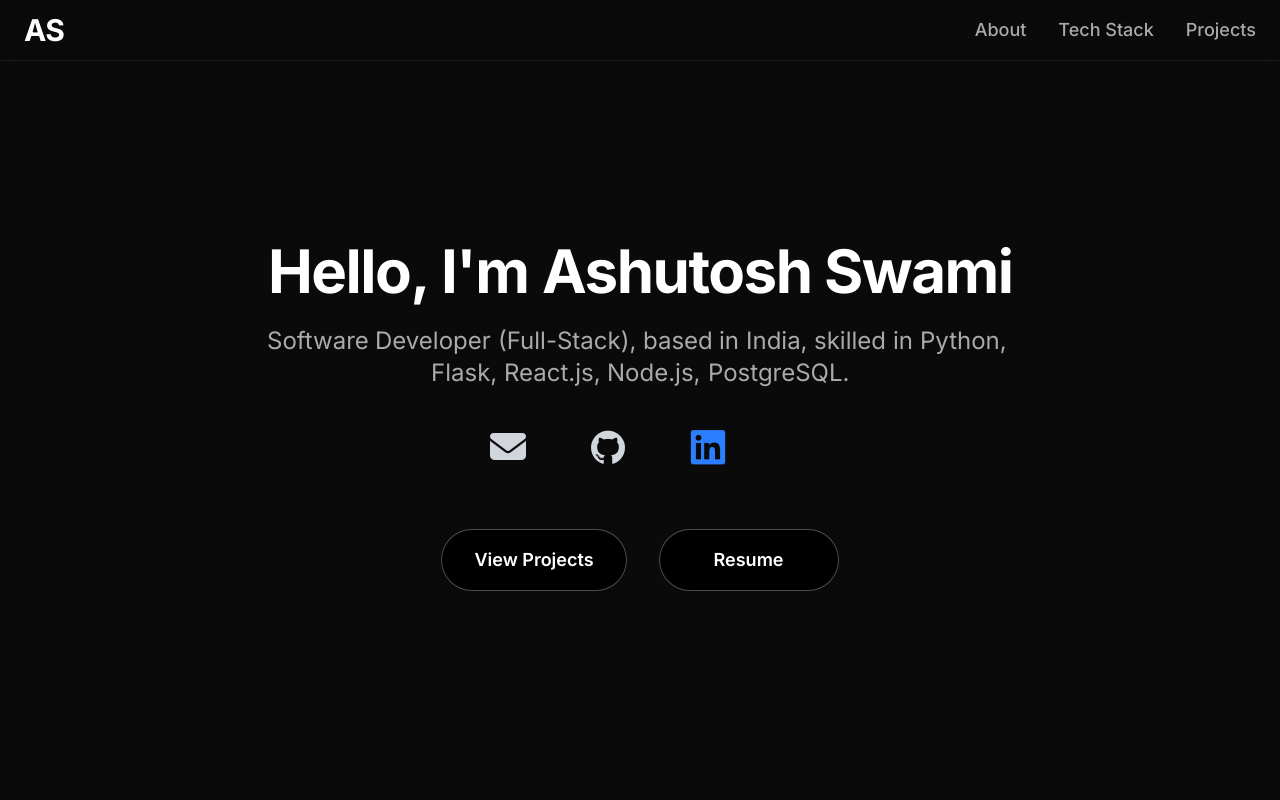
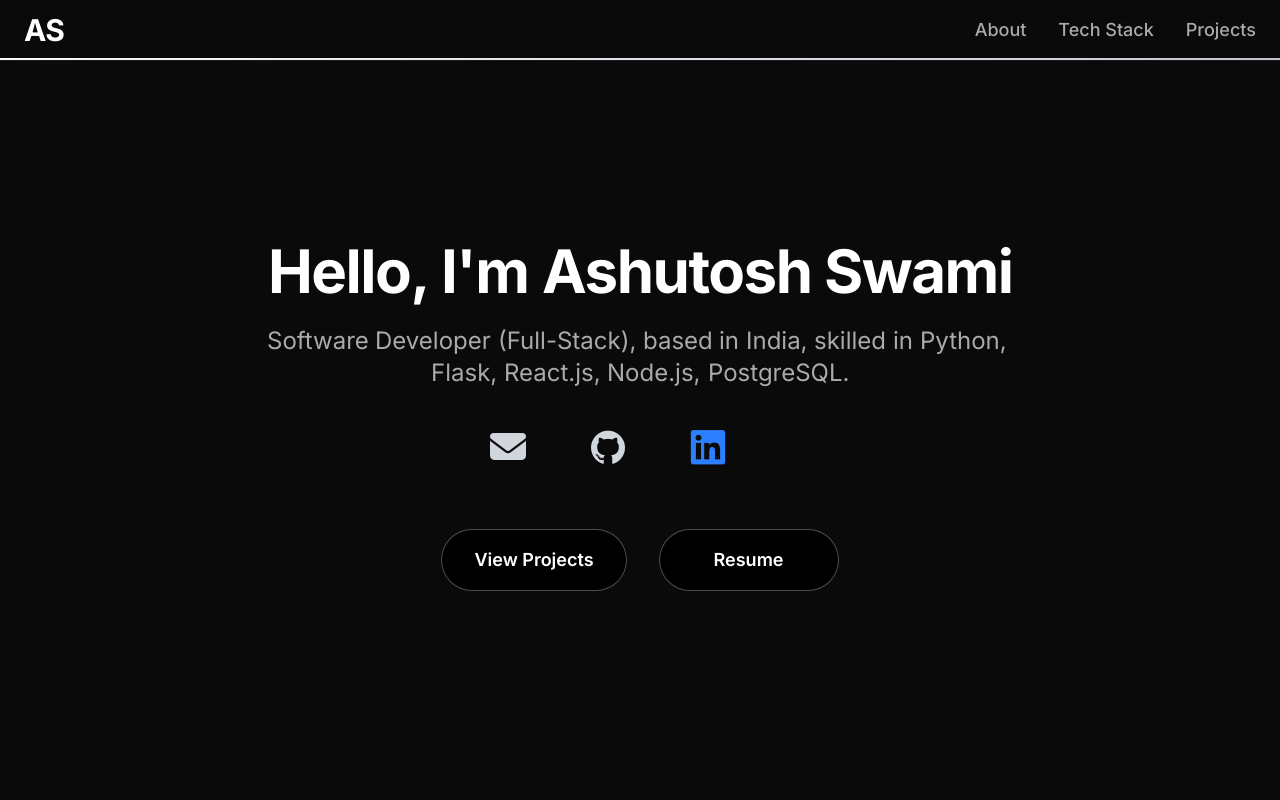
Before and after one commit to ashutosh-swami30/ashutosh-new-portfolio, a React (Vite) app: page / in a window 1280 px wide. Shown: the top 800 px of the page. Built offline with nearby package versions, Linux system fonts and the light colour scheme.

Commit message:
Add SocialDock component and integrate animejs for animations

```diff
--- a/package.json
+++ b/package.json
@@ -11,6 +11,7 @@
   },
   "dependencies": {
     "@tailwindcss/vite": "^4.2.2",
+    "animejs": "^4.3.6",
     "framer-motion": "^12.38.0",
     "motion": "^12.38.0",
     "react": "^19.2.4",
--- a/src/App.jsx
+++ b/src/App.jsx
@@ -5,7 +5,7 @@ import TechStack from "./components/TechStack";
 import Experience from "./components/Experience";
 import Projects from "./components/Projects";
 import Footer from "./components/Footer";
-
+import SocialDock from "./components/SocialDock.jsx";
 import { useScrollReveal } from "./hooks/useScrollReveal.js";
 import {useSpotlight} from "./hooks/useSpotlight.js";
 
@@ -17,6 +17,7 @@ export default function App() {
   return (
     <>
       <NavBar></NavBar>
+      <SocialDock />
 
       <main>
         <Hero></Hero>
--- a/src/components/Hero.jsx
+++ b/src/components/Hero.jsx
@@ -15,6 +15,7 @@ function Hero() {
         <>
             <section className='min-h-screen flex items-center justify-center px-5 sm:px-6 pt-20 pb-12'>
                 <div className="max-w-5xl w-full text-center">
+
 
                     <BlurText
                         text="Hello, I'm Ashutosh Swami"
--- a/src/components/NavBar.jsx
+++ b/src/components/NavBar.jsx
@@ -1,4 +1,5 @@
 import { useState } from 'react'
+import { useScroll, motion, useSpring } from 'framer-motion'
 
 const navLinks = [
   { href: '#about',    label: 'About'      },
@@ -8,6 +9,14 @@ const navLinks = [
 
 export default function Navbar() {
   const [open, setOpen] = useState(false)
+
+  // 1. Setup Scroll Logic
+  const { scrollYProgress } = useScroll()
+  const scaleX = useSpring(scrollYProgress, {
+    stiffness: 100,
+    damping: 30,
+    restDelta: 0.001
+  })
 
   return (
     <nav className="fixed top-0 left-0 right-0 z-50 bg-[#0a0a0a]/80 backdrop-blur-md border-b border-[#1a1a1a]">
@@ -50,6 +59,24 @@ export default function Navbar() {
           ))}
         </div>
       )}
+
+        {/* The loading bar */}
+      <motion.div
+          className="absolute bottom-0 left-0 right-0 h-[2px] origin-left z-[100]"
+          style={{
+              scaleX,
+              background: "linear-gradient(90deg, #ffff, #d1cddb, #7e8082e0)",
+              backgroundSize: "200% 100%",
+          }}
+          animate={{
+              backgroundPosition: ["0% 0%", "200% 0%"],
+          }}
+          transition={{
+              duration: 3,
+              repeat: Infinity,
+              ease: "linear",
+          }}
+      />
     </nav>
   )
 }
--- /dev/null
+++ b/src/components/SocialDock.jsx
@@ -0,0 +1,65 @@
+import { useEffect, useState } from "react";
+import { motion, AnimatePresence } from "framer-motion";
+
+const socialLinks = [
+    { href: "mailto:ashutoshswami2003@gmail.com", label: "Email", external: false, iconClass: "fas fa-envelope", color: "text-gray-300 hover:text-white" },
+    { href: "https://github.com/ashutosh-swami30", label: "GitHub", external: true, iconClass: "devicon-github-original", color: "text-gray-300 hover:text-white" },
+    { href: "https://www.linkedin.com/in/ashutoshswami30/", label: "LinkedIn", external: true, iconClass: "devicon-linkedin-plain", color: "text-blue-400 hover:text-white" },
+    { href: "https://leetcode.com/u/ashutoshswami2003/", label: "LeetCode", external: true, iconClass: "devicon-leetcode-plain", color: "text-yellow-400 hover:text-white" },
+];
+
+export default function SocialDock() {
+    const [visible, setVisible] = useState(false);
+
+    useEffect(() => {
+        const heroThreshold = window.innerHeight * 0.9;
+        const handleScroll = () => {
+            setVisible(window.scrollY > heroThreshold);
+        };
+
+        window.addEventListener("scroll", handleScroll, { passive: true });
+        return () => window.removeEventListener("scroll", handleScroll);
+    }, []);
+
+    return (
+        <AnimatePresence>
+            {visible && (
+                <motion.div
+                    // Changed entry animation to slide in from the right
+                    initial={{ x: 80, opacity: 0 }}
+                    animate={{ x: 0, opacity: 1 }}
+                    exit={{ x: 80, opacity: 0 }}
+                    transition={{ type: "spring", stiffness: 400, damping: 30 }}
+                    // Repositioned to right-center
+                    className="fixed right-6 top-1/2 -translate-y-1/2 z-50"
+                >
+                    <div
+                        // Changed 'flex-row' (default) to 'flex-col'
+                        className="flex flex-col items-center gap-3 px-2 py-4 rounded-full border border-white/10"
+                        style={{
+                            backgroundColor: "rgba(255, 255, 255, 0.05)",
+
+                            backdropFilter: "blur(12px) saturate(160%)",
+                            WebkitBackdropFilter: "blur(12px) saturate(160%)",
+
+                            boxShadow: "inset 0 0 0 1px rgba(255, 255, 255, 0.1)",
+                        }}
+                    >
+                        {socialLinks.map((link) => (
+                            <a
+                                key={link.label}
+                                href={link.href}
+                                aria-label={link.label}
+                                {...(link.external ? { target: "_blank", rel: "noopener noreferrer" } : {})}
+                                className={`flex items-center justify-center w-10 h-10 rounded-full transition-all duration-200 hover:bg-white/10 ${link.color}`}
+                            >
+                                <i className={`${link.iconClass} text-[20px]`} />
+                            </a>
+                        ))}
+
+                    </div>
+                </motion.div>
+            )}
+        </AnimatePresence>
+    );
+}
```
Also changed, not shown: 1 other file (tests, documents, lock files or other folders).
